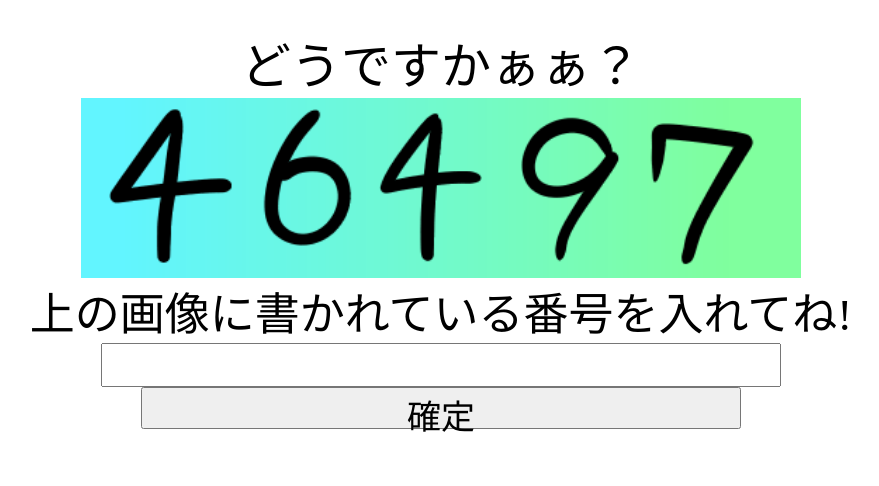
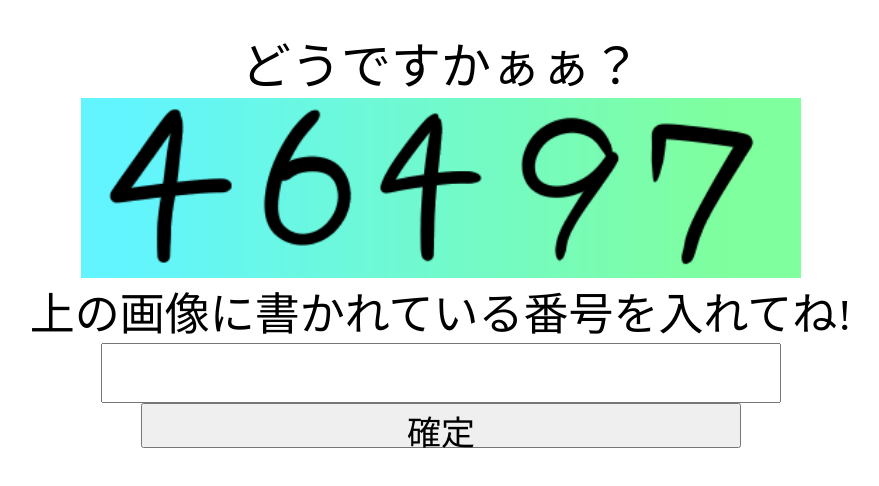
Before and after one commit to hyskng/SMPage, a plain HTML site: page index.html in a window 1280 px wide. Shown: the whole page, without its empty margins (199-1078 px from the left). Drawn offline with Linux system fonts and the light colour scheme.

Commit message:
Update index.html

```diff
--- a/index.html
+++ b/index.html
@@ -24,8 +24,8 @@
         <div style="text-align: center;font-size: 45px;">
             <img src="Number.png" style="height:180px;width:720px"><br>
             上の画像に書かれている番号を入れてね!<br>
-            <input id="Num" type="number" style="height: 44px;width:680px;font-size: 42px;text-align: center;"><br>
-            <button type="button" style="height: 42px;width:600px;font-size: 34px;" onclick="enterNum()">確定</button>
+            <input id="Num" type="number" style="height: 60px;width:680px;font-size: 42px;text-align: center;"><br>
+            <button type="button" style="height: 45px;width:600px;font-size: 34px;" onclick="enterNum()">確定</button>
         </div>
     </body>
 </html>
```
